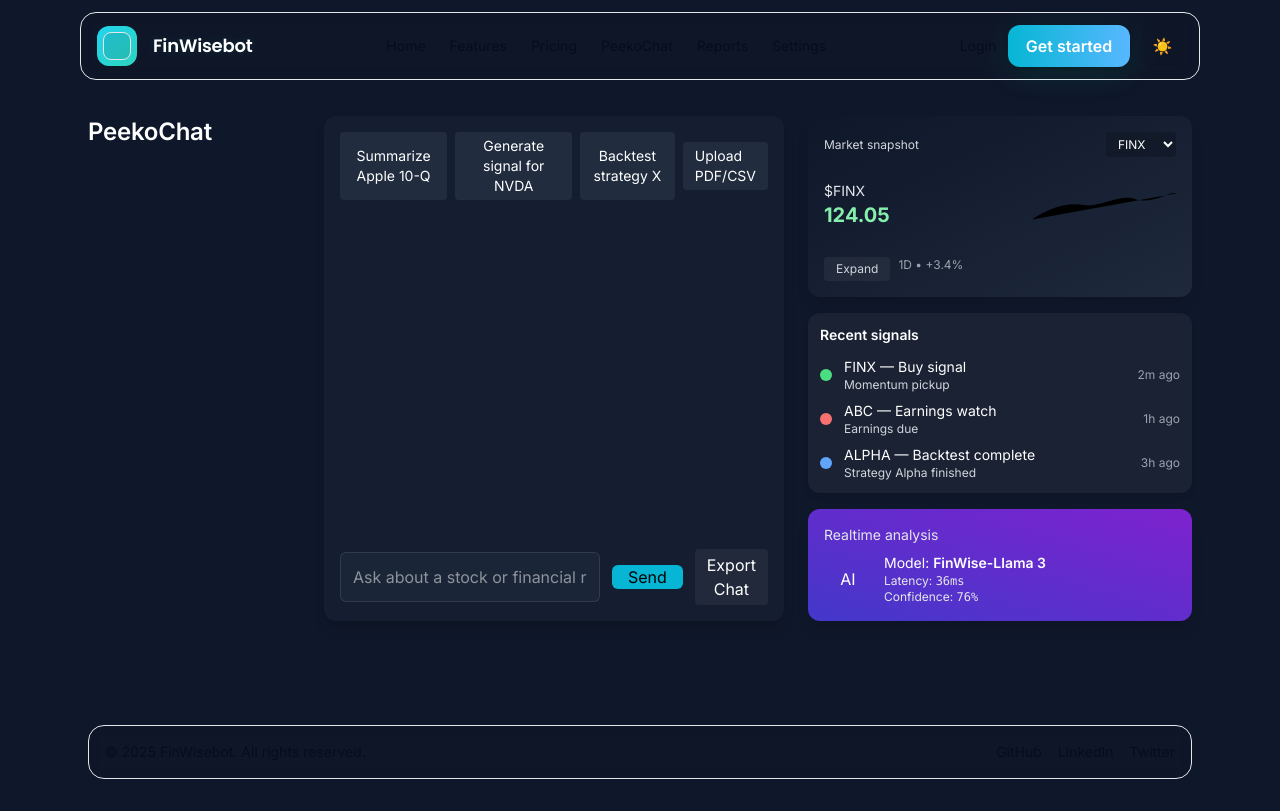
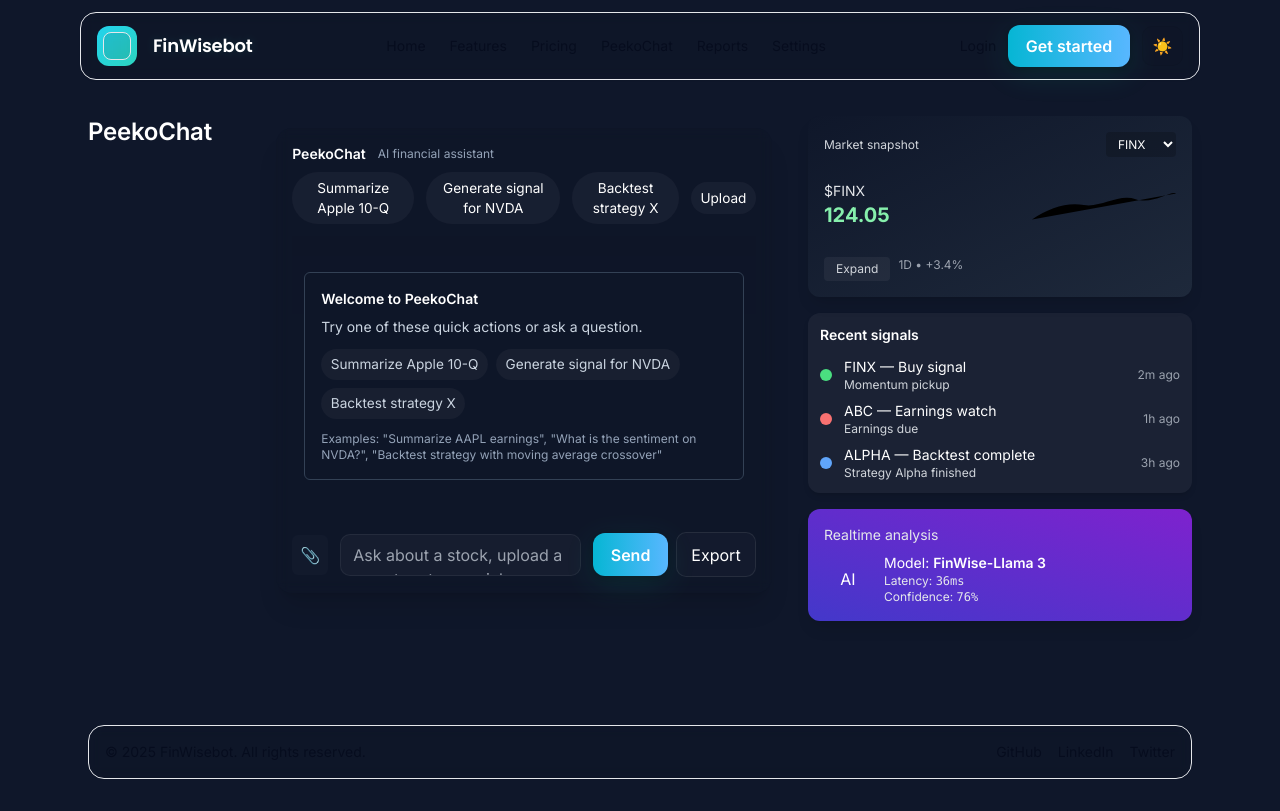
Before and after one commit to assassinyousuf/finwisebot_website, a Next.js app: page /demo in a window 1280 px wide. Built offline with nearby package versions, Linux system fonts and the light colour scheme.

Commit message:
chore(demo): use unified ChatWidget on /demo so UI matches homepage

```diff
--- a/src/pages/demo.jsx
+++ b/src/pages/demo.jsx
@@ -4,6 +4,7 @@ import Navbar from '../components/Navbar';
 import Footer from '../components/Footer';
 import ChatBubble from '../components/ChatBubble';
 import ExportButton from '../components/ExportButton';
+import ChatWidget from '../components/ChatWidget'
 import mockApi from '../lib/mockApi';
 
 // Dynamically load heavy visual components client-side to reduce initial bundle size
@@ -74,38 +75,8 @@ export default function Demo() {
         <div className="w-full">
           <h1 className="text-2xl font-semibold mb-4">PeekoChat</h1>
         </div>
-        <section className="flex-1 flex flex-col bg-slate-800/40 rounded-xl p-4 shadow-lg">
-          <div className="mb-2 flex gap-2">
-            {quickActions.map((q, i) => (
-              <button key={i} onClick={() => handleQuick(q.prompt)} className="bg-slate-700/40 text-white px-3 py-1 rounded text-sm">{q.label}</button>
-            ))}
-            <label className="ml-auto flex items-center gap-2 text-sm">
-              <input type="file" accept=".pdf,.csv" onChange={handleFileUpload} className="hidden" />
-              <span className="bg-slate-700/40 px-3 py-1 rounded">Upload PDF/CSV</span>
-            </label>
-          </div>
-
-          <div ref={scrollRef} className="flex-1 overflow-y-auto mb-4 space-y-3">
-            {messages.map((msg, idx) => <ChatBubble key={idx} message={msg} />)}
-            {typing && (
-              <div className="flex items-center gap-2 text-sm text-gray-300">
-                <div className="w-10 h-10 rounded-full bg-white/6 flex items-center justify-center">🤖</div>
-                <div className="typing-dots"><span></span><span></span><span></span></div>
-              </div>
-            )}
-          </div>
-
-          <div className="flex gap-3 items-center">
-            <input
-              className="flex-1 p-3 rounded-md bg-slate-700/20 border border-white/10 text-white placeholder-white/50 focus:outline-none"
-              value={input}
-              onChange={(e) => setInput(e.target.value)}
-              placeholder="Ask about a stock or financial report..."
-              onKeyDown={(e) => { if (e.key === 'Enter') handleSend(); }}
-            />
-            <button onClick={handleSend} className="bg-accent text-black px-4 rounded-md">Send</button>
-            <ExportButton messages={messages} />
-          </div>
+        <section className="flex-1">
+          <ChatWidget />
         </section>
 
         <aside className="w-96">
```
